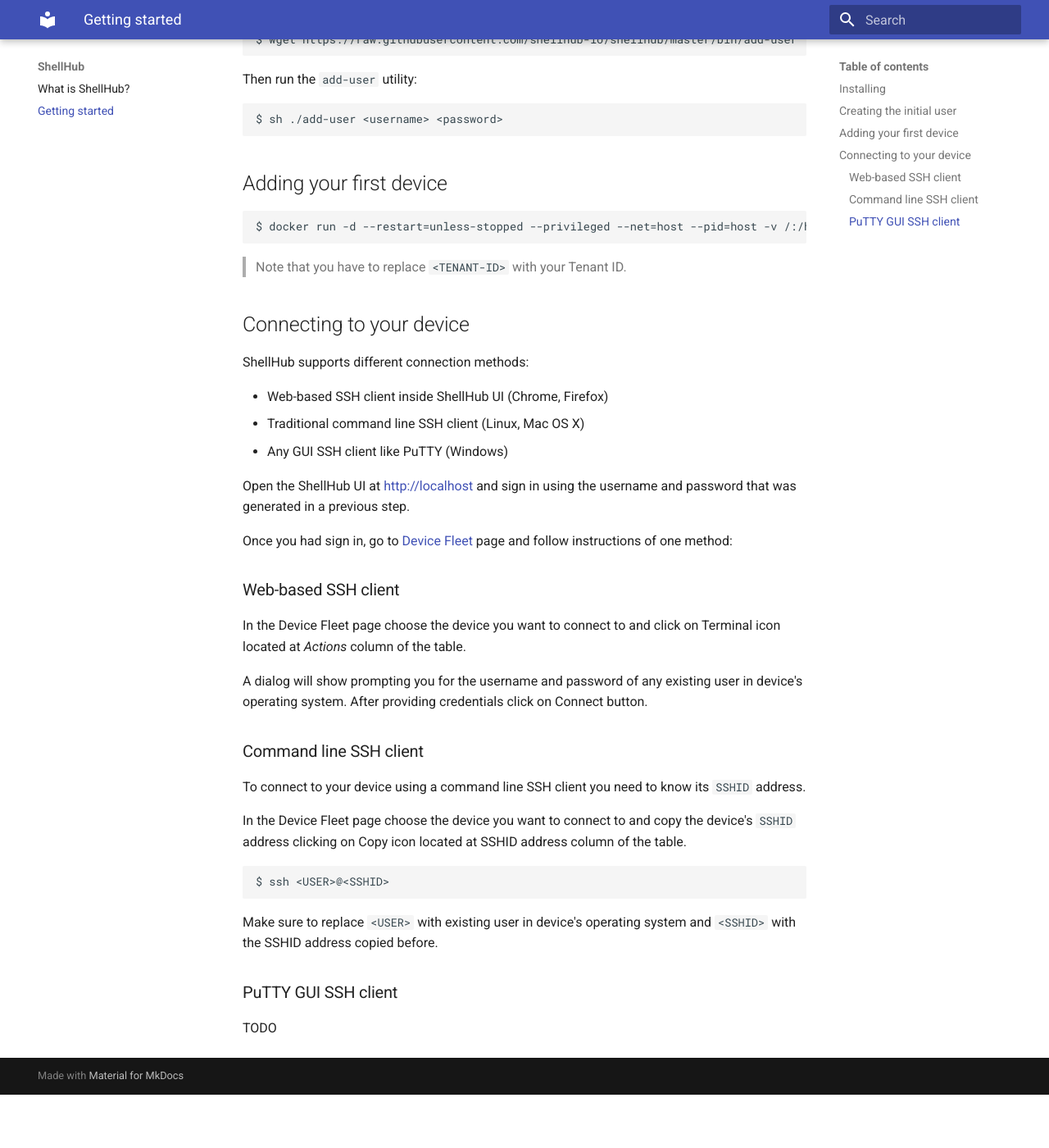
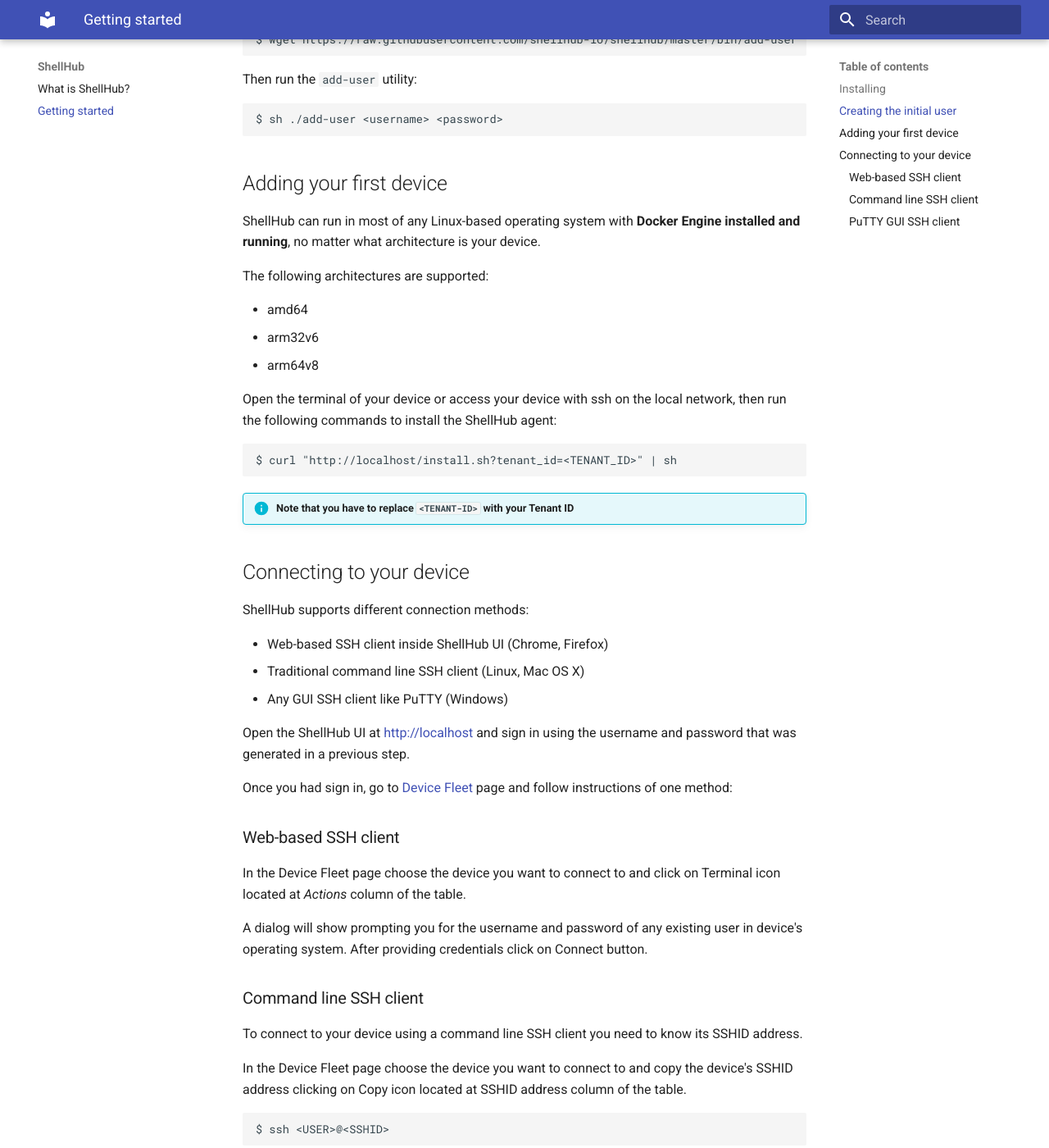
Before and after one commit to shellhub-io/shellhub-io.github.io, an MkDocs documentation site: the page built from docs/getting-started.md, in a window 1280 px wide and 1400 px high, scrolled down 740 px. Shown: the whole window at 82% size. Built offline with MkDocs 1.6.1 and Material for MkDocs 9.7.7, drawn with Linux system fonts in a browser that asks for light colours; before the commit the page ends 2075 px from its top, so only the background shows below that.

Commit message:
Docs updated

````diff
--- a/docs/getting-started.md
+++ b/docs/getting-started.md
@@ -1,4 +1,3 @@
-
 ShellHub is built using the microservices design pattern, meaning that
 multiple small, isolated services make up the server.
 In order to make it easy to test ShellHub as a whole, we have created
@@ -39,11 +38,23 @@
 
 ## Adding your first device
 
+ShellHub can run in most of any Linux-based operating system with **Docker Engine
+installed and running**, no matter what architecture is your device.
+
+The following architectures are supported:
+
+* amd64
+* arm32v6
+* arm64v8
+
+Open the terminal of your device or access your device with ssh on the local network,
+then run the following commands to install the ShellHub agent:
+
 ```
-$ docker run -d --restart=unless-stopped --privileged --net=host --pid=host -v /:/host -e SERVER_ADDRESS=http://localhost -e PRIVATE_KEY=/host/etc/shellhub.key -e TENANT_D=<TENANT-ID> shellhubio/agent:latest
+$ curl "http://localhost/install.sh?tenant_id=<TENANT_ID>" | sh
 ```
 
-> Note that you have to replace `<TENANT-ID>` with your Tenant ID.
+!!! info "Note that you have to replace `<TENANT-ID>` with your Tenant ID"
 
 ## Connecting to your device
 
--- a/mkdocs.yml
+++ b/mkdocs.yml
@@ -22,3 +22,4 @@
       custom_checkbox: true
   - pymdownx.tilde
   - attr_list
+  - admonition
````
Also changed, not shown: other parts of docs/getting-started.md (+5 -4 lines).
